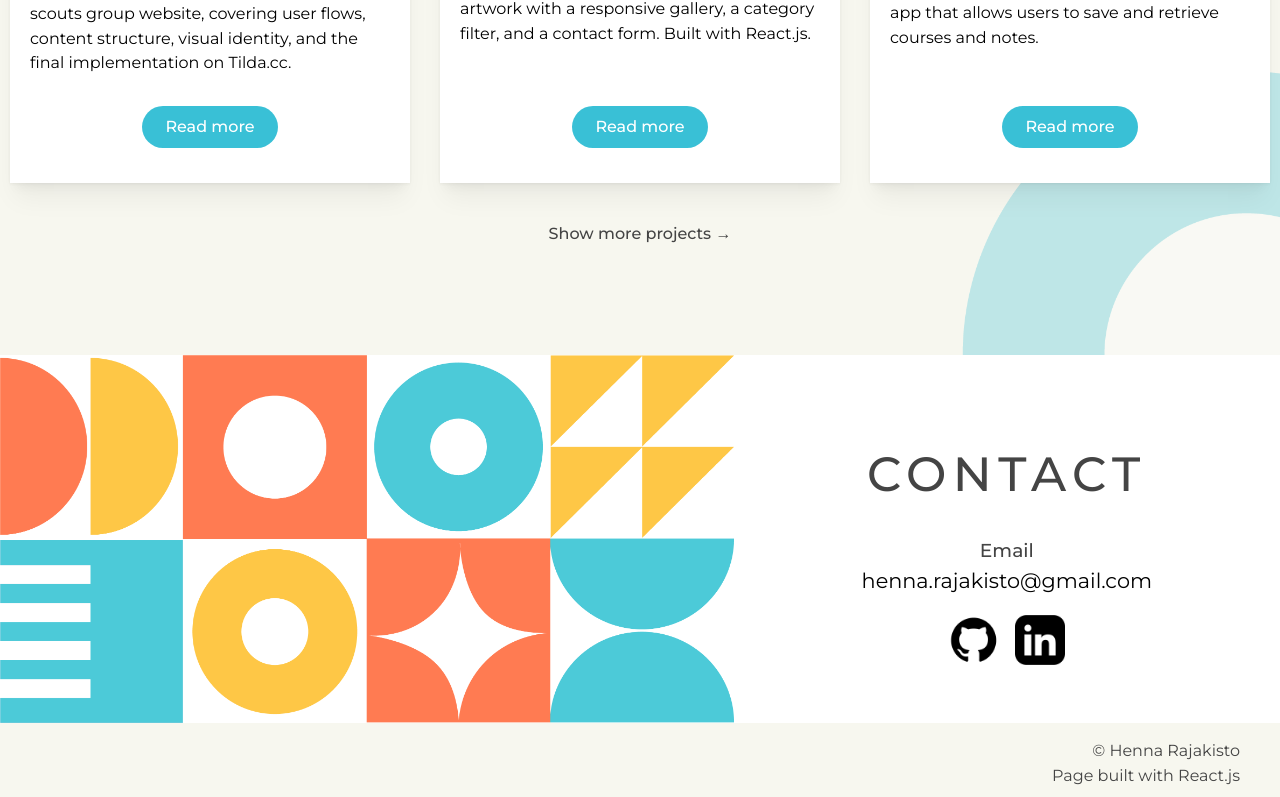
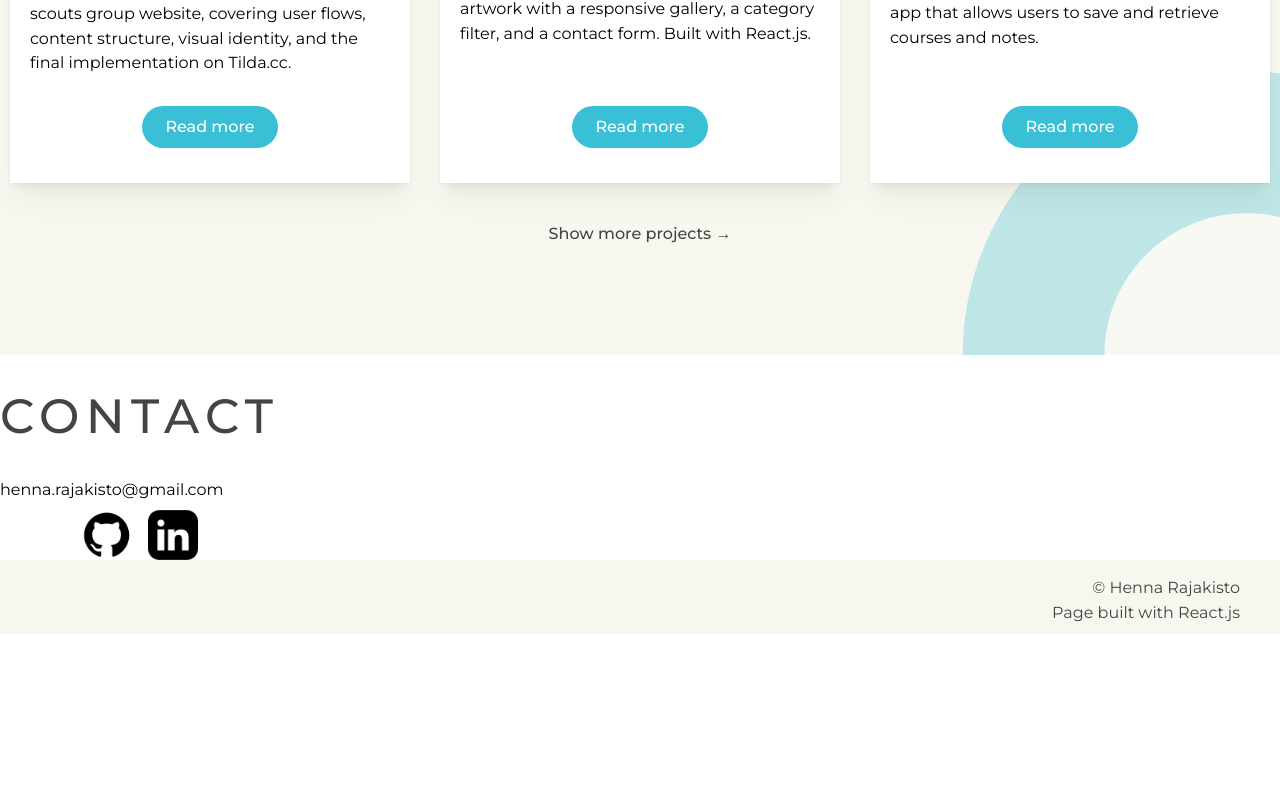
Before and after one commit to hennamarleena/UXUI-portfolio, a React (Vite) app: page / in a window 1280 px wide. Shown: the part 1815-2612 px from the top of the page. After the commit the page ends 2449 px from the top, so only its background shows below. Built offline with nearby package versions, Linux system fonts and the light colour scheme.

Commit message:
kuva poistettu

```diff
--- a/src/components/Contact.jsx
+++ b/src/components/Contact.jsx
@@ -1,26 +1,17 @@
-import { Image } from "@mantine/core";
-
 export default function Contact() {
 
   return (
     <section id="contact" aria-labelledby="contact-title">
-      <div>
-        <Image
-          radius="0"
-          src={"/img/contact-img-sm.png"}
-          alt="decorative image"
-        />
+
+      <div className="contact-container">
+          <h2>Contact</h2>
+          <p>henna.rajakisto@gmail.com</p>
+          <div className="contact-icons-flex">
+          <a href="https://github.com/hennamarleena"><img src="/img/github-icon.png" alt="github icon" className="icon" /></a>
+          <a href="https://www.linkedin.com/in/henna-rajakisto-b57b99253/"><img src="/img/linkedin-square-icon.png" alt="linkedin icon" className="icon" /></a></div>
+        {/* </div> */}
       </div>
 
-      <div className="contact-text">
-        <h2>Contact</h2>
-        <h3>Email</h3>
-        <p>henna.rajakisto@gmail.com</p>
-        <div className="contact-icons-flex">
-        <a href="https://github.com/hennamarleena"><img src="/img/github-icon.png" alt="github icon" className="icon" /></a>
-        <a href="https://www.linkedin.com/in/henna-rajakisto-b57b99253/"><img src="/img/linkedin-square-icon.png" alt="linkedin icon" className="icon" /></a>
-        </div>
-      </div>
     </section>
   );
 }
```
